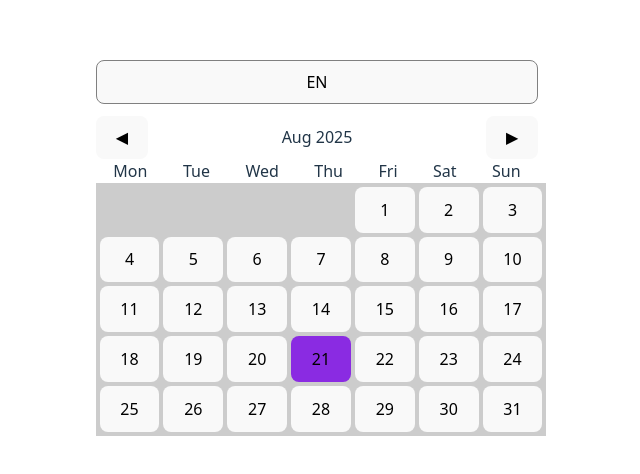
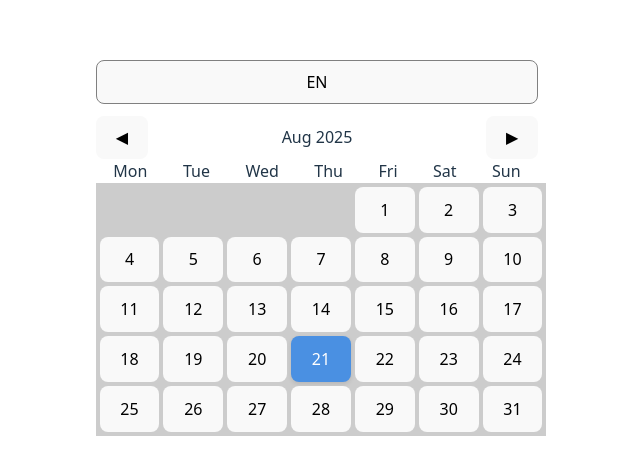
Before and after one commit to Gapotchenko-Yakov/vue-calendar, a Vue app: page / in a window 1280 px wide. Shown: the part 152-626 px from the top of the page, without its empty margins (323-963 px from the left). Built offline with nearby package versions, Linux system fonts and the light colour scheme.

Commit message:
style(Calendar): update day and selected day styles

```diff
--- a/src/components/Calendar.vue
+++ b/src/components/Calendar.vue
@@ -150,6 +150,14 @@
  }
 
  .calendar__day--selected {
-    background-color: blueviolet;
+    background-color: #4A90E2;
+    color: white;
+    /* border-radius: 6px; */
+    box-shadow: 0 2px 4px rgba(0,0,0,0.1);
  }
+ .calendar__day:hover {
+    background-color: #E0E0E0;
+    cursor: pointer;
+    color: black;
+}
 </style>
```
